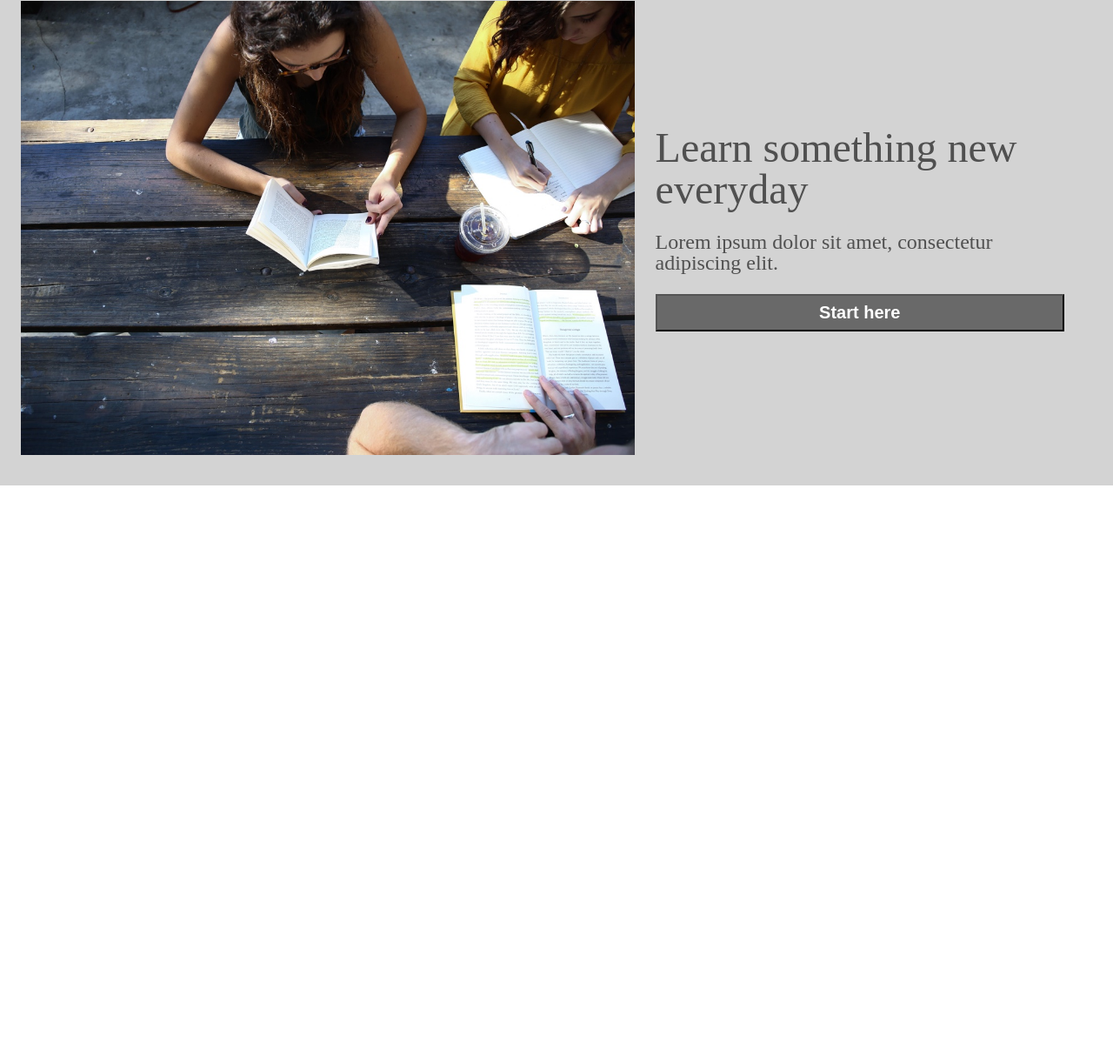
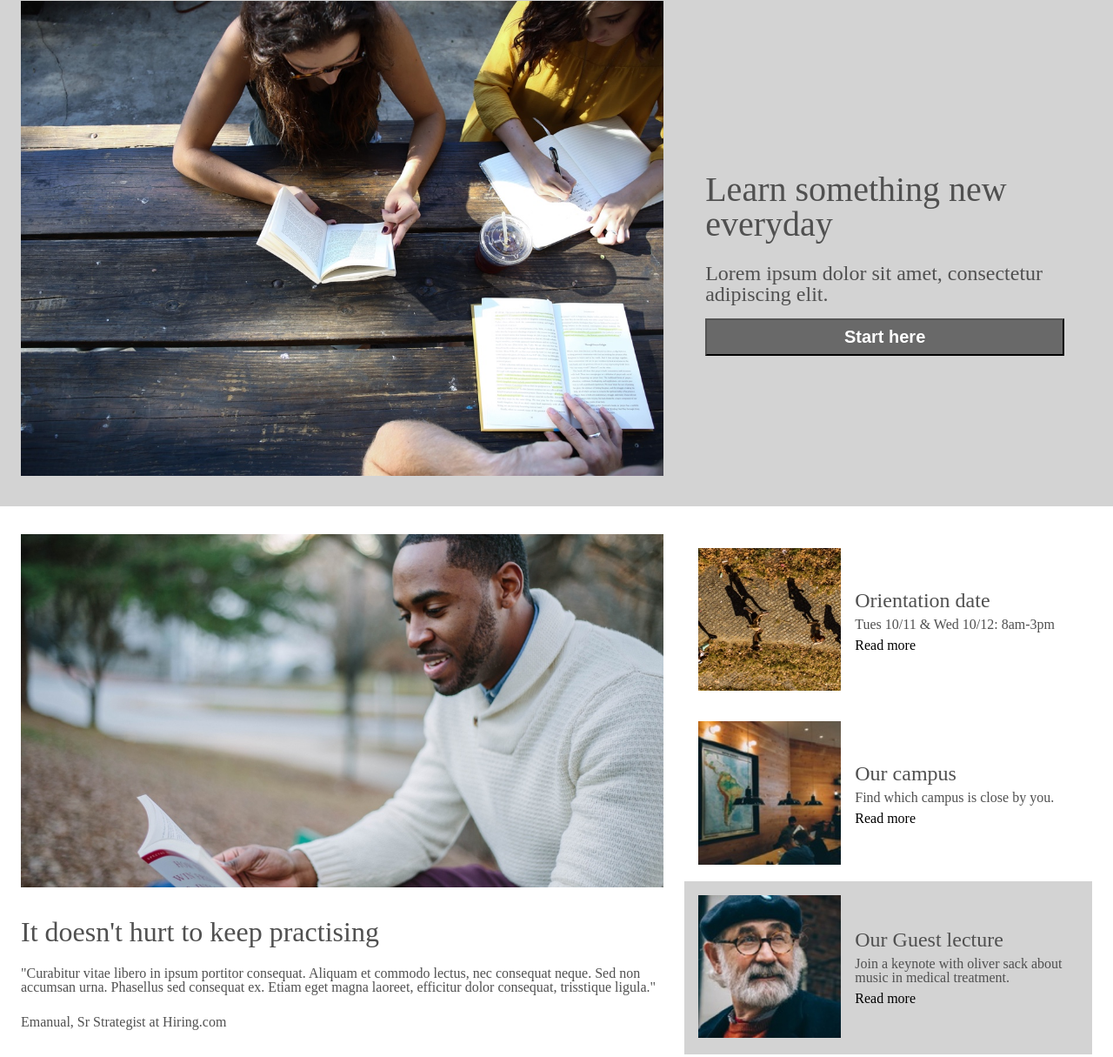
Before and after one commit to jackster0418/colmaracademy, a plain HTML site: page index.html in a window 1280 px wide. Shown: the part 95-1310 px from the top of the page at 87% size. Before the commit the page ends 800 px from the top, so only its background shows below. Drawn offline with Linux system fonts and the light colour scheme.

Commit message:
Desktop information section added but not styled

```diff
--- a/index.html
+++ b/index.html
@@ -39,10 +39,10 @@
 
 <div class="jumbotron">
   <div class="container">
-    <div class="banner-image">
+    <div class="left-hand-column">
       <img src="./resources\images\banner.jpg" alt="Image of people studying outside">
     </div>
-    <div class="banner-text">
+    <div class="right-hand-column">
       <h1>Learn something new everyday</h1>
       <h3>Lorem ipsum dolor sit amet, consectetur adipiscing elit.</h3>
       <button type="button" name="button">Start here</button>
@@ -54,7 +54,49 @@
 
 <!--  Information -->
 
+<div class="information-section">
+  <div class="container">
+    <div class="left-hand-column">
+      <img src="./resources\images\information-main.jpg" alt="Image of a student reading a text book">
+      <h2>It doesn't hurt to keep practising</h2>
+      <p>"Curabitur vitae libero in ipsum portitor consequat. Aliquam et commodo lectus, nec consequat neque. Sed non accumsan urna. Phasellus sed consequat ex. Etiam eget magna laoreet, efficitur dolor consequat, trisstique ligula."</p>
+      <h4>Emanual, Sr Strategist at Hiring.com</h4>
+    </div>
+    <div class="right-hand-column">
+      <div id="orientation" class="section">
+        <div class="image">
+          <img src="./resources\images\information-orientation.jpg" alt="Image of some students on the paths of the campus">
+        </div>
+        <div class="text">
+          <h3>Orientation date</h3>
+          <p>Tues 10/11 & Wed 10/12: 8am-3pm</p>
+          <a href="#">Read more</a>
+        </div>
+      </div>
+      <div id="campus" class="section">
+        <div class="image">
+          <img src="./resources\images\information-campus.jpg" alt="Image of a classroom">
+        </div>
+        <div class="text">
+          <h3>Our campus</h3>
+          <p>Find which campus is close by you.</p>
+          <a href="#">Read more</a>
+        </div>
+      </div>
+      <div id="guest-lecture" class="section">
+        <div class="image">
+          <img src="./resources\images\information-guest-lecture.jpg" alt="Image of Oliver Sack the guest lecturer">
+        </div>
+        <div class="text">
+          <h3>Our Guest lecture</h3>
+          <p>Join a keynote with oliver sack about music in medical treatment.</p>
+          <a href="#">Read more</a>
+        </div>
+      </div>
+    </div>
+  </div>
 
+</div>
 
 <!-- Courses -->
 
--- a/resources/css/style.css
+++ b/resources/css/style.css
@@ -14,29 +14,46 @@ body {
 .container {
   width: auto;
   margin: auto 1.5rem;
+  display: flex;
 }
 
 h1 {
-  font-size: 3rem;
+  font-size: 2.5rem;
+  padding: 1.5rem 0;
 }
 
 h2 {
   font-size: 2rem;
+  //padding: 1rem 0;
 }
 
 h3 {
   font-size: 1.5rem;
+  //padding: 0.75rem 0;
+}
+
+h4 {
+  font-size: 1rem;
+  //padding: 0.5rem 0;
+}
+
+.left-hand-column {
+  max-width: 60%;
+  margin: 2rem 1.5rem 2rem 0rem;
+}
+
+.right-hand-column {
+  max-width: 40%;
+  margin-top: 2rem;
 }
 
 /*  Header  */
 
 header .container {
-  display: flex;
   height: 32px;
   margin-top: 1rem;
   margin-bottom: 1rem;
   justify-content: space-between;
-
 }
 
 .logo {
@@ -67,13 +84,11 @@ header .container {
 
 .navigation ul {
   display: inline-block;
-
 }
 
 .desktop-navigation li {
   display: inline-block;
   padding-left: 1rem;
-
 }
 
 .mobile-navigation {
@@ -86,20 +101,12 @@ header .container {
     background-color: lightgrey;
 }
 
-.jumbotron .container {
-  display: flex;
+
+.jumbotron .left-hand-column img {
+  max-width: 100%;
 }
 
-.jumbotron .banner-image {
-  width: 60%;
-}
-
-.jumbotron .banner-image img {
-  max-width: 100%;
-  padding: 2rem 0;
-}
-
-.jumbotron .banner-text {
+.jumbotron .right-hand-column {
   width: 40%;
   padding: 3rem 2rem 3rem 1.5rem;
   display: flex;
@@ -107,24 +114,64 @@ header .container {
   justify-content: center;
 }
 
-.jumbotron h1 {
-  padding-bottom: 1.5rem;
-}
 
-.jumbotron h3 {
-  padding-bottom: 1.5rem;
-}
-
-.jumbotron .banner-text button {
+.jumbotron .right-hand-column button {
   padding: 0.5rem;
   font-weight: bold;
   font-size: 1.25rem;
   background-color: dimgrey;
   color: white;
+  margin-top: 1rem;
 }
 
 
 /*  Information  */
+
+.information-section .left-hand-column img {
+  width: 100%;
+}
+
+.information-section .left-hand-column h2 {
+  margin-top: 2rem;
+}
+
+.information-section .left-hand-column p {
+  margin: 1.5rem 0;
+}
+
+.information-section .right-hand-column {
+  display: flex;
+  flex-direction: column;
+}
+
+.information-section .right-hand-column .section {
+  display: flex;
+  align-items: center;
+}
+
+
+#guest-lecture {
+  background-color: lightgrey;
+}
+
+.information-section .image {
+  max-width: 35%;
+}
+
+.information-section .text {
+  max-width: 65%;
+  margin-left: 2rem;
+}
+
+.information-section .right-hand-column img {
+  max-width: 100%;
+  margin: 1rem;
+}
+
+
+.information-section .text p {
+  margin: 0.5rem 0;
+}
 
 
 
```
